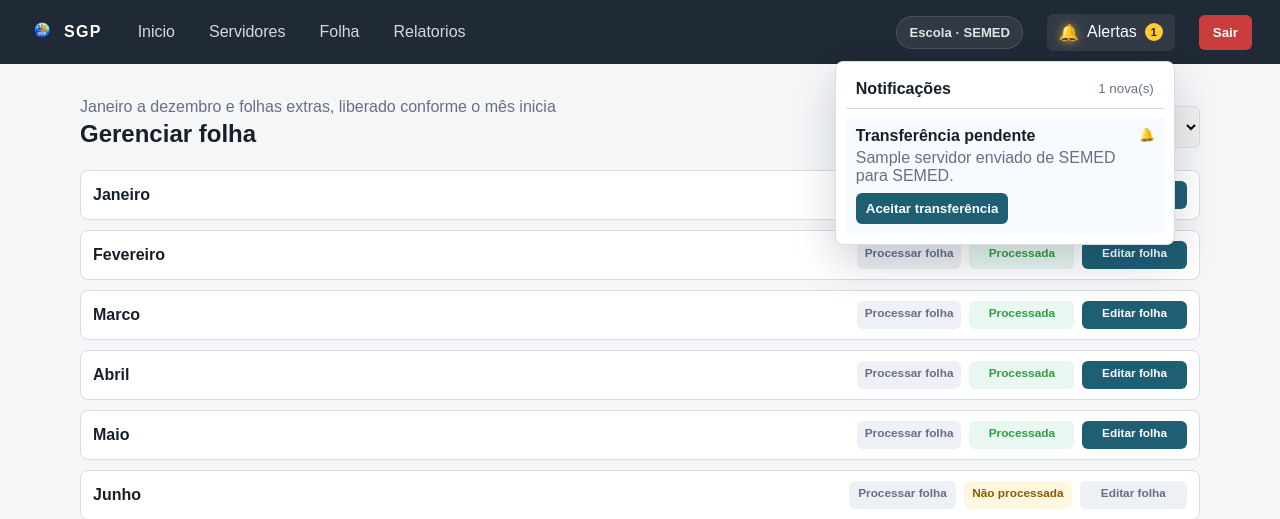
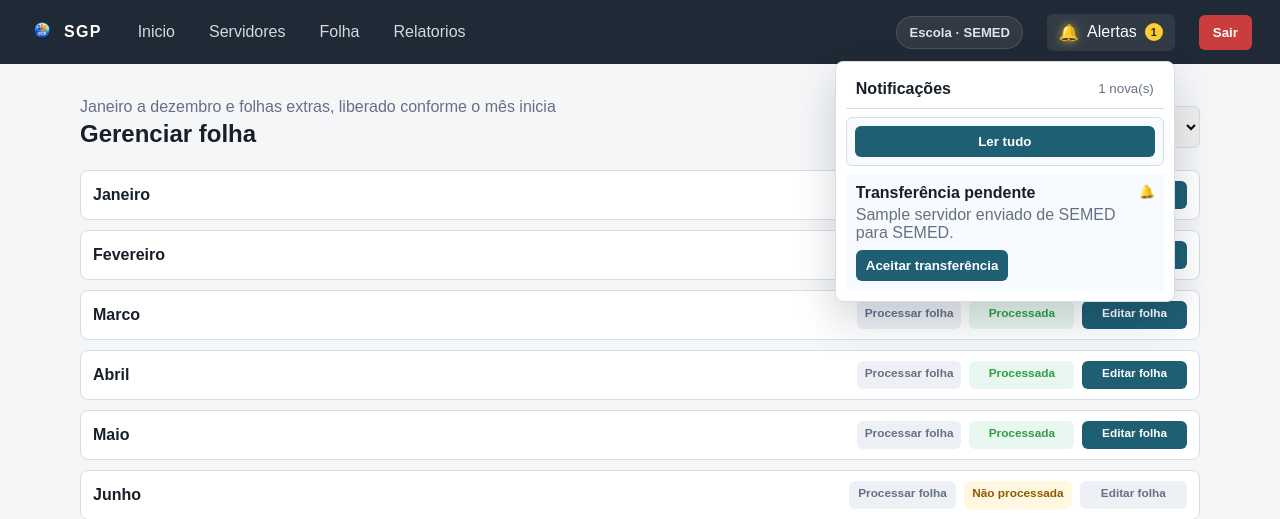
Before and after one commit to TioHashi/SGP, a Django app: page /folha/ in a window 1280 px wide, after a click that opens the changed part. Shown: the top 519 px of the page. Run offline with Django 5.2, Linux system fonts and the light colour scheme; a user stored in the database is signed in; data comes from the database, SQL or seed files in the repository; tables that the repository leaves empty hold one stand-in row (values such as "Sample post").

Commit message:
Melhora leitura de notificacoes

```diff
--- a/config/urls.py
+++ b/config/urls.py
@@ -22,6 +22,7 @@ from core.views import (
     folha_mensal,
     folha_selecionar,
     notificacao_ler,
+    notificacao_ler_todas,
     relatorio_folha,
     relatorio_folha_excluir,
     relatorio_folha_pdf,
@@ -48,6 +49,7 @@ urlpatterns = [
     path('servidores/<int:pk>/transferir/', servidor_transferir, name='servidor_transferir'),
     path('transferencias/<int:pk>/aceitar/', transferencia_aceitar, name='transferencia_aceitar'),
     path('notificacoes/<str:codigo>/ler/', notificacao_ler, name='notificacao_ler'),
+    path('notificacoes/ler-todas/', notificacao_ler_todas, name='notificacao_ler_todas'),
     path('folha/', folha_selecionar, name='folha_selecionar'),
     path('folha/<str:mes>/<str:ano>/', folha_mensal, name='folha_mensal'),
     path('relatorios/', relatorios, name='relatorios'),
--- a/core/context_processors.py
+++ b/core/context_processors.py
@@ -106,6 +106,7 @@ def alertas_sgp(request):
             'lida': codigo in lidas,
         })
 
+    alertas.sort(key=lambda alerta: (alerta['lida'], alerta['titulo']))
     alertas_nao_lidos = sum(1 for alerta in alertas if not alerta['lida'])
     return {
         'alertas_sgp': alertas,
--- a/core/views.py
+++ b/core/views.py
@@ -10,6 +10,7 @@ from django.utils.http import content_disposition_header, url_has_allowed_host_a
 from django.utils.text import slugify
 from playwright.sync_api import sync_playwright
 
+from .context_processors import alertas_sgp
 from .forms import FolhaFiltroForm, ServidorForm, TransferirServidorForm
 from .firebase import upload_pdf
 from .models import Escola, FolhaAlteracao, FolhaExclusao, FolhaPdf, Frequencia, Servidor, ServidorObservacao, TransferenciaServidor
@@ -324,6 +325,21 @@ def notificacao_ler(request, codigo):
 
 
 @login_required
+def notificacao_ler_todas(request):
+    if request.method != 'POST':
+        return HttpResponseNotAllowed(['POST'])
+    lidas = set(request.session.get('notificacoes_lidas', []))
+    for alerta in alertas_sgp(request).get('alertas_sgp', []):
+        lidas.add(alerta['codigo'])
+    request.session['notificacoes_lidas'] = sorted(lidas)
+    request.session.modified = True
+    destino = request.POST.get('next') or request.META.get('HTTP_REFERER')
+    if destino and url_has_allowed_host_and_scheme(destino, allowed_hosts={request.get_host()}):
+        return redirect(destino)
+    return redirect('dashboard')
+
+
+@login_required
 def folha_selecionar(request):
     ano = request.GET.get('ano') or str(timezone.localdate().year)
     escola = escola_folha_request(request)
--- a/static/css/app.css
+++ b/static/css/app.css
@@ -380,6 +380,17 @@ a {
   color: var(--muted);
 }
 
+.alert-read-all {
+  background: #f7fbff;
+  border: 1px solid var(--line);
+  border-radius: 6px;
+  padding: 8px;
+}
+
+.alert-read-all button {
+  width: 100%;
+}
+
 .alert-dropdown article {
   border-bottom: 1px solid var(--line);
   padding: 10px;
--- a/templates/core/base.html
+++ b/templates/core/base.html
@@ -34,6 +34,13 @@
           <b>Notificações</b>
           <small>{{ alertas_nao_lidos }} nova(s)</small>
         </div>
+        {% if alertas_sgp %}
+          <form class="alert-read-all" method="post" action="{% url 'notificacao_ler_todas' %}">
+            {% csrf_token %}
+            <input type="hidden" name="next" value="{{ request.get_full_path }}">
+            <button type="submit">Ler tudo</button>
+          </form>
+        {% endif %}
         {% for alerta in alertas_sgp %}
           <article class="{% if alerta.lida %}is-read{% else %}is-unread{% endif %}">
             <a href="{% url 'notificacao_ler' alerta.codigo %}?next={{ alerta.destino_url|urlencode }}">
```
